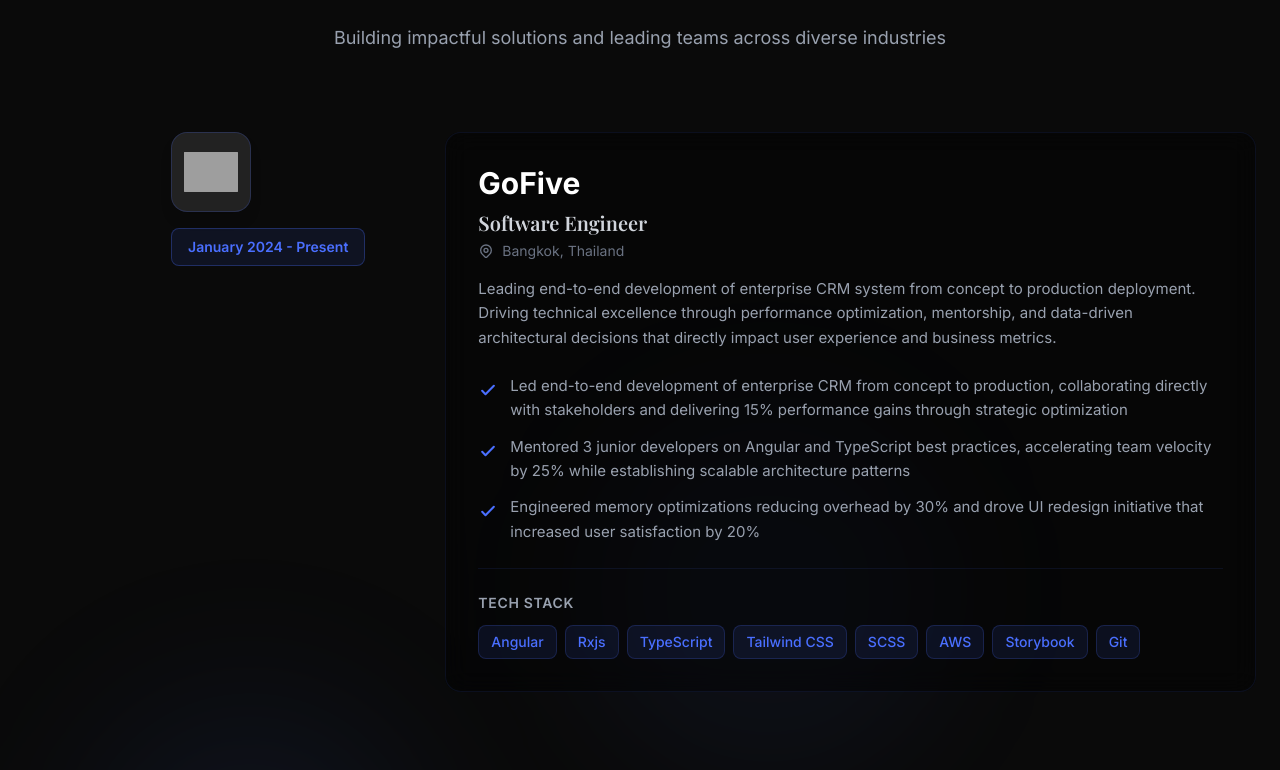
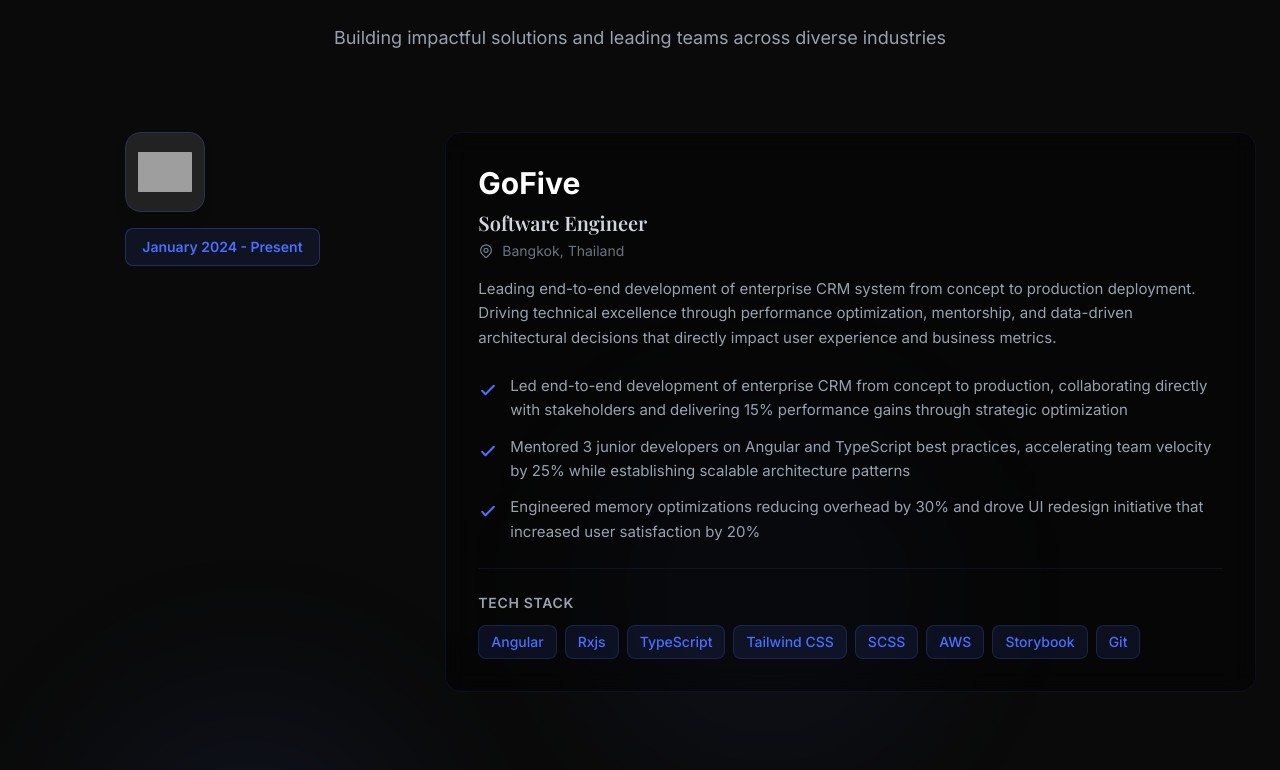
Before and after one commit to htetaunglinn-dev/htet-aung-linn-portfolio, a Next.js app: page / in a window 1280 px wide. Shown: the part 2400-3170 px from the top of the page. Built offline with nearby package versions, Linux system fonts and the light colour scheme; grey boxes are pictures that could not be loaded; a web font is replaced by a local one.

Commit message:
update(): work experience card layout adjustment

```diff
--- a/app/components/WorkExperienceCard.tsx
+++ b/app/components/WorkExperienceCard.tsx
@@ -65,10 +65,10 @@
       {/* Content Grid */}
       <div className="grid md:grid-cols-3 gap-8">
         {/* Left Column - Date and Logo (Desktop) */}
-        <div className="hidden md:flex flex-col items-end pr-12 text-right">
-          <div className="sticky top-24">
+        <div className="hidden md:flex flex-col items-end pr-12">
+          <div className="sticky top-24 w-full max-w-[240px] flex flex-col items-start gap-4">
             {/* Company Logo */}
-            <div className="w-20 h-20 bg-white/10 backdrop-blur-sm rounded-2xl p-3 mb-4 border border-[#4A6FFF]/20 hover:border-[#4A6FFF]/50 transition-all duration-300 hover:scale-105 shadow-lg group">
+            <div className="w-20 h-20 bg-white/10 backdrop-blur-sm rounded-2xl p-3 border border-[#4A6FFF]/20 hover:border-[#4A6FFF]/50 transition-all duration-300 hover:scale-105 shadow-lg group">
               <div className="relative w-full h-full">
                 <Image
                   src={logo}
@@ -81,10 +81,8 @@
             </div>
 
             {/* Date Badge */}
-            <div className="inline-flex flex-col items-end">
-              <div className="px-4 py-2 bg-[#4A6FFF]/10 border border-[#4A6FFF]/30 rounded-lg text-[#4A6FFF] text-sm font-semibold mb-2 backdrop-blur-sm">
-                {period}
-              </div>
+            <div className="px-4 py-2 bg-[#4A6FFF]/10 border border-[#4A6FFF]/30 rounded-lg text-[#4A6FFF] text-sm font-semibold backdrop-blur-sm">
+              {period}
             </div>
           </div>
         </div>
```
